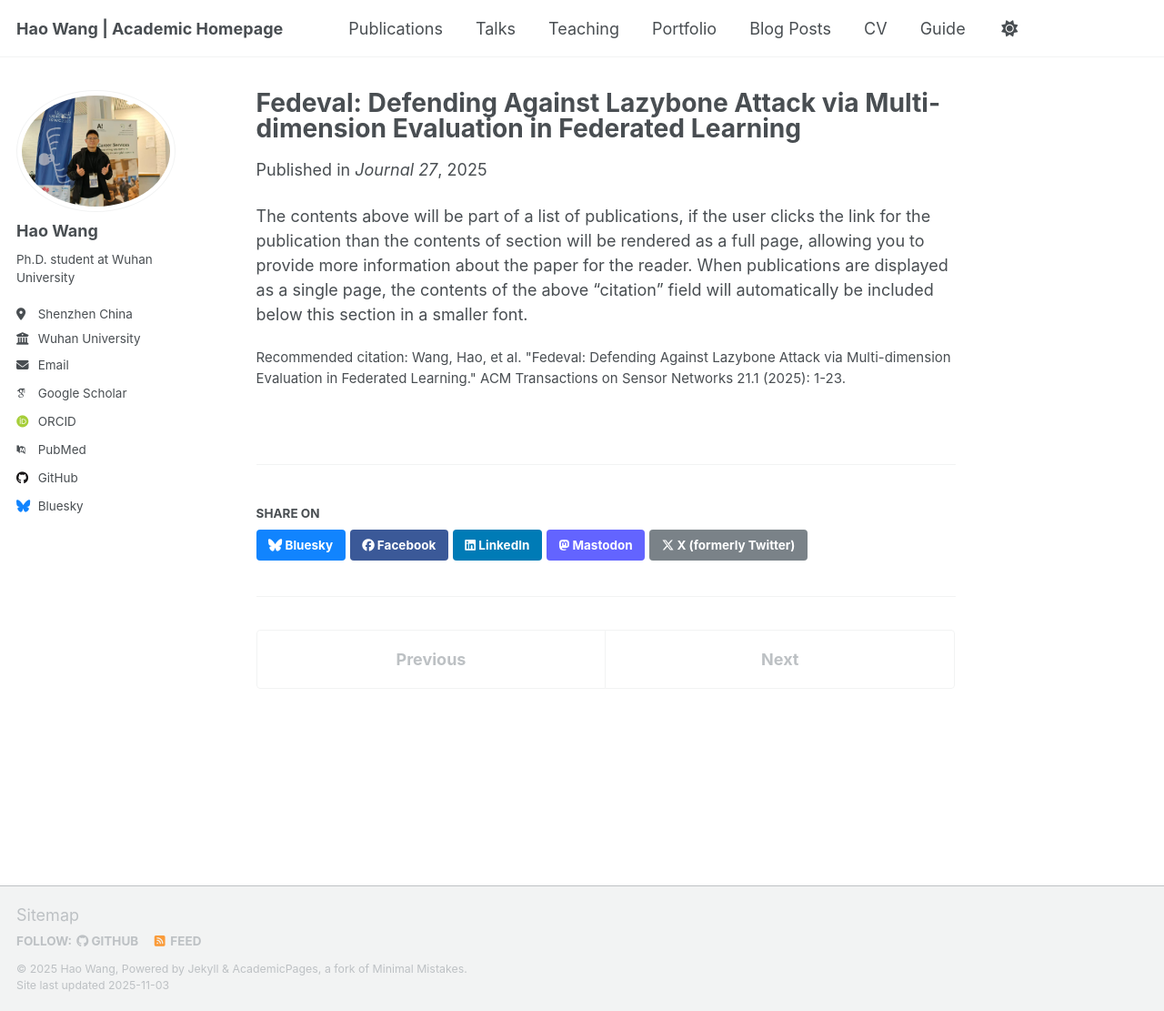
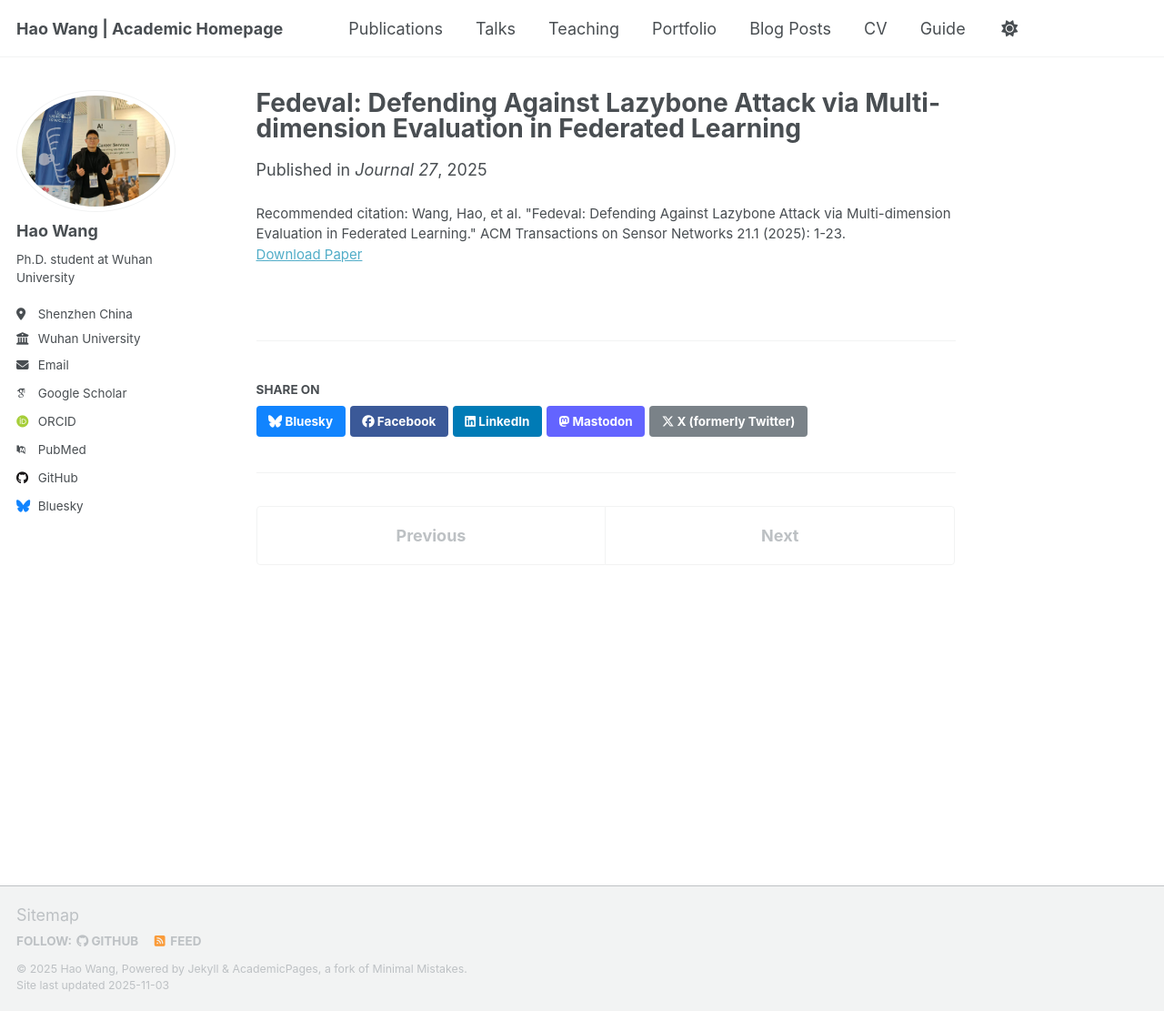
Before and after one commit to Haowang2020/homepage, a Jekyll site: the page built from _publications/2025-fedeval.md, in a window 1280 px wide and 1111 px high. Shown: the whole window at 91% size. Built offline with Jekyll 4.4.1, drawn with Linux system fonts in a browser that asks for light colours; some web fonts are replaced; a script that is not in the unit is left out.

Commit message:
Update 2025-fedeval.md

```diff
--- a/_publications/2025-fedeval.md
+++ b/_publications/2025-fedeval.md
@@ -5,7 +5,7 @@ category: manuscripts
 permalink: /publication/2025-01-27-fedeval
 date: 2025-01-27
 venue: "Journal 27"
+paperurl: "https://dl.acm.org/doi/full/10.1145/3703631"
 
 citation: 'Wang, Hao, et al. "Fedeval: Defending Against Lazybone Attack via Multi-dimension Evaluation in Federated Learning." ACM Transactions on Sensor Networks 21.1 (2025): 1-23.'
 ---
-The contents above will be part of a list of publications, if the user clicks the link for the publication than the contents of section will be rendered as a full page, allowing you to provide more information about the paper for the reader. When publications are displayed as a single page, the contents of the above "citation" field will automatically be included below this section in a smaller font.
```
